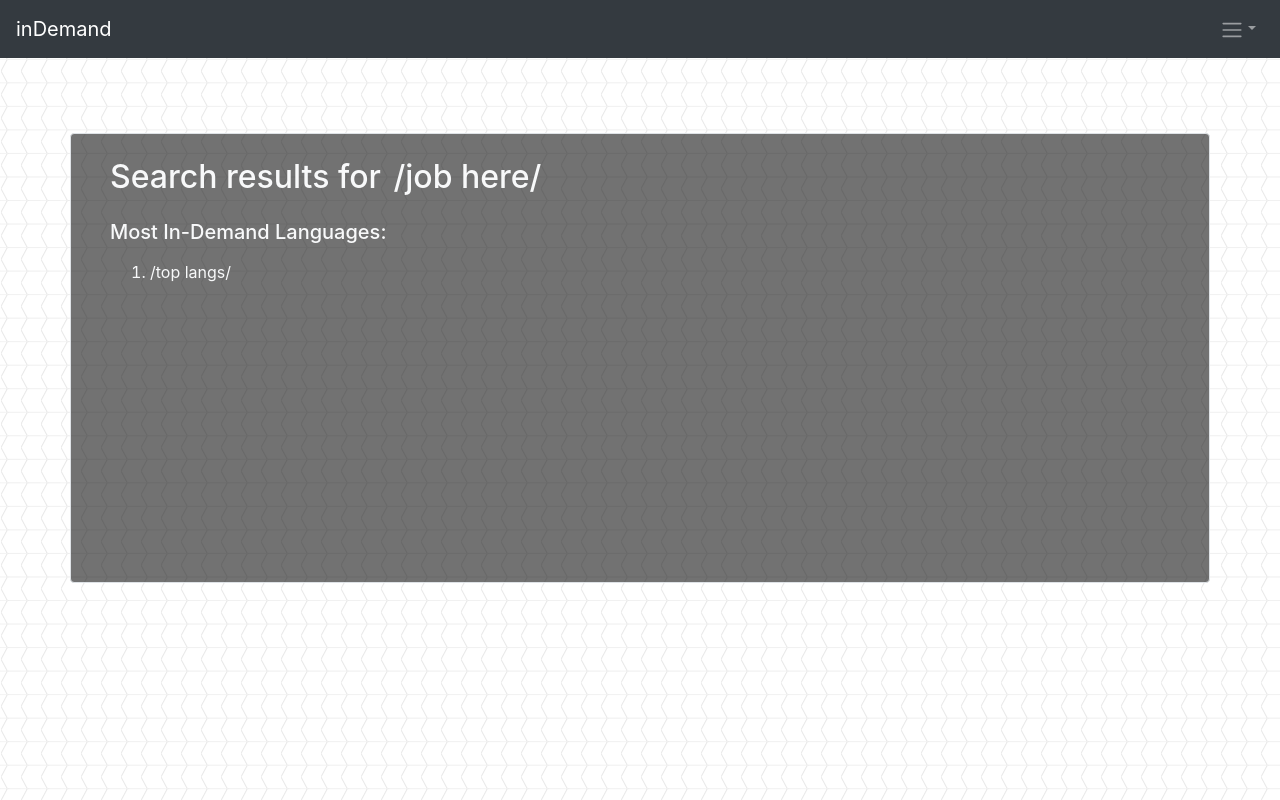
After one commit to mfadam786/JobSkillsMonitorBot, a Django app: page /backend/results in a window 1280 px wide. The commit adds this page. Run offline with Django 3.2, Linux system fonts and the light colour scheme; some libraries are stand-ins or nearby versions.

Commit message:
barebones res styling

```diff
--- a/JobSkillsMonitor/backend/templates/backend/base.html
+++ b/JobSkillsMonitor/backend/templates/backend/base.html
@@ -12,12 +12,13 @@
     <meta name="viewport" content="width=device-width, initial-scale=1.0">
     <meta http-equiv="X-UA-Compatible" content="ie=edge">
     <title>inDemand</title>
+    <style>.inl{display: inline;}</style> <!--will move this to static. it's not working currently-->
 </head>
 <body>
     <nav class="navbar navbar-expand-lg navbar-light bg-light navbar-dark bg-dark static-top">
         <button class="navbar-toggler" type="button" data-toggle="collapse" data-target="#bs-example-navbar-collapse-1">
             <span class="navbar-toggler-icon"></span>
-        </button> <a class="navbar-brand" href="#">inDemand</a>
+        </button> <a class="navbar-brand" href="/backend/">inDemand</a>
         <div class="collapse navbar-collapse" id="bs-example-navbar-collapse-1">
             <ul class="navbar-nav ml-md-auto">
                 <li class="nav-item dropdown">
--- /dev/null
+++ b/JobSkillsMonitor/backend/templates/backend/results.html
@@ -0,0 +1,20 @@
+{% extends './base.html' %}
+{% block content %}
+<div class="row h-100 justify-content-center align-items-center">
+        <div class="my-3 py-4 row w-100 h-75 border rounded shaded text-light">
+            <div class="col-md-12">
+                <h2 class="pl-4 inl">Search results for </h2>
+                <h2 class="pl-1 inl">/job here/</h2>
+                <div class="pl-4 mt-4">
+                    <h5>Most In-Demand Languages: </h5>
+                    <p>
+                        <ol>
+                            <li>/top langs/</li>
+                        </ol>
+                    </p>
+                </div>
+            </div>
+        </div>
+    </div>
+</div>
+{% endblock %}
--- a/JobSkillsMonitor/backend/urls.py
+++ b/JobSkillsMonitor/backend/urls.py
@@ -8,5 +8,6 @@ app_name = "backend"
 # Project URL paths
 urlpatterns = [
     path('', views.index, name="index"),
+    path('results', views.results, name="results"),
     path('store-data', views.store_data, name="store_data"),
 ]
--- a/JobSkillsMonitor/backend/views.py
+++ b/JobSkillsMonitor/backend/views.py
@@ -7,6 +7,9 @@ import datetime
 
 def index(request):
     return render(request, 'backend/index.html')
+
+def results(request):
+    return render(request, 'backend/results.html')
 
 def store_data(request):
 
--- a/JobSkillsMonitor/static/css/main.css
+++ b/JobSkillsMonitor/static/css/main.css
@@ -13,3 +13,7 @@ form {
 .shaded {
     background-color: rgba(20, 20, 20, 0.6);
 }
+
+h2 {
+    display:inline !important;
+}
```
